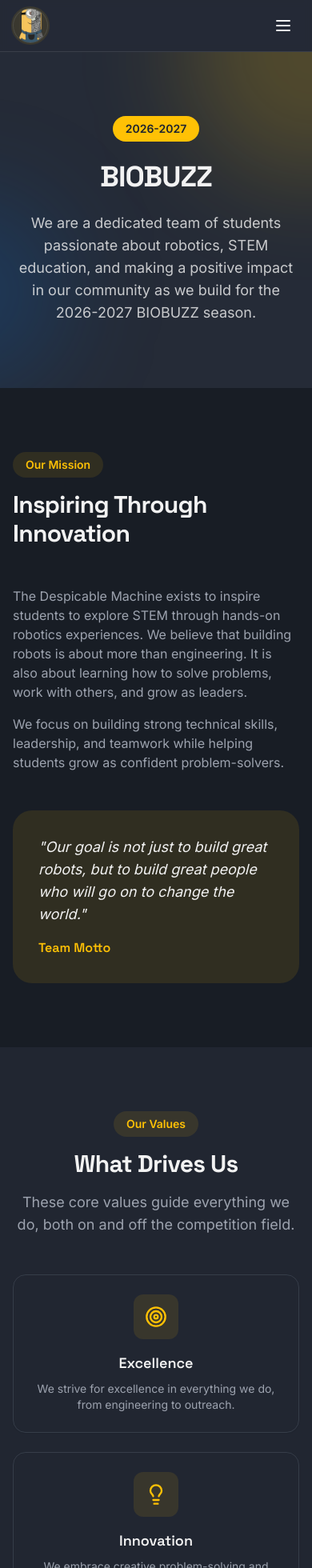
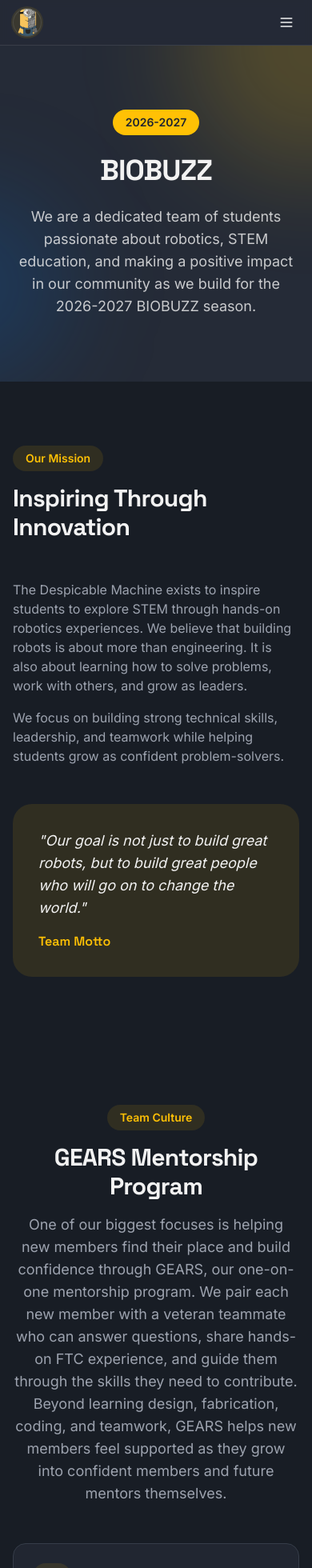
Before and after one commit to Despicable-Machine/DespicableMachinesWebsite, a Next.js app: page /about in a window 390 px wide. Shown: the top 1960 px of the page at 80% size. Built offline with nearby package versions, Linux system fonts and the light colour scheme.

Commit message:
Added gears section

```diff
--- a/app/about/page.tsx
+++ b/app/about/page.tsx
@@ -1,5 +1,14 @@
 import Link from "next/link";
-import { ArrowRight, Target, Lightbulb, Users, Heart, Award } from "lucide-react";
+import {
+  ArrowRight,
+  Handshake,
+  Target,
+  Lightbulb,
+  Sparkles,
+  Users,
+  Heart,
+  Award,
+} from "lucide-react";
 import { PageHero } from "@/components/ui/page-hero";
 import { SectionHeader } from "@/components/ui/section-header";
 import { Card, CardContent } from "@/components/ui/card";
@@ -41,6 +50,27 @@ const awards = [
   },
   { name: "Motivate Award Winner", event: "State Tournament", year: "2024" },
   { name: "Inspire Award Winner", event: "Regional Tournament", year: "2024" },
+];
+
+const gearsProgram = [
+  {
+    title: "Pairing",
+    description:
+      "Each experienced member is matched with a new member to build a supportive and hands-on learning connection.",
+    icon: Handshake,
+  },
+  {
+    title: "Mentorship",
+    description:
+      "New members learn the basics of design, fabrication, coding, and team workflow through direct guidance.",
+    icon: Users,
+  },
+  {
+    title: "Growth",
+    description:
+      "As members gain confidence, they take on more responsibility and help mentor the next wave of teammates.",
+    icon: Sparkles,
+  },
 ];
 
 
@@ -86,6 +116,34 @@ export default function AboutPage() {
                 Team Motto
               </p>
             </div>
+          </div>
+        </div>
+      </section>
+
+      {/* GEARS Program */}
+      <section className="py-20 sm:py-28">
+        <div className="mx-auto max-w-7xl px-4 sm:px-6 lg:px-8">
+          <SectionHeader
+            label="Team Culture"
+            title="GEARS Mentorship Program"
+            description="One of our biggest focuses is helping new members find their place and build confidence through GEARS, our one-on-one mentorship program. We pair each new member with a veteran teammate who can answer questions, share hands-on FTC experience, and guide them through the skills they need to contribute. Beyond learning design, fabrication, coding, and teamwork, GEARS helps new members feel supported as they grow into confident members and future mentors themselves."
+          />
+          <div className="grid gap-6 md:grid-cols-3">
+            {gearsProgram.map((item) => (
+              <Card key={item.title}>
+                <CardContent className="p-6">
+                  <div className="flex h-12 w-12 items-center justify-center rounded-2xl bg-primary/10">
+                    <item.icon className="h-6 w-6 text-primary" />
+                  </div>
+                  <h3 className="mt-5 font-display text-xl font-semibold">
+                    {item.title}
+                  </h3>
+                  <p className="mt-2 text-sm text-muted-foreground text-pretty">
+                    {item.description}
+                  </p>
+                </CardContent>
+              </Card>
+            ))}
           </div>
         </div>
       </section>
--- a/app/robot/page.tsx
+++ b/app/robot/page.tsx
@@ -1,31 +1,9 @@
 import Link from "next/link";
-import { ArrowRight, Cog, Users, Sparkles, Handshake } from "lucide-react";
+import { ArrowRight, Cog } from "lucide-react";
 import { PageHero } from "@/components/ui/page-hero";
 import { SectionHeader } from "@/components/ui/section-header";
-import { Card, CardContent } from "@/components/ui/card";
 import { buttonVariants } from "@/components/ui/button";
 import { cn } from "@/lib/utils";
-
-const gearsProgram = [
-  {
-    title: "Pairing",
-    description:
-      "Each experienced member is matched with a new member to build a supportive and hands-on learning connection.",
-    icon: Handshake,
-  },
-  {
-    title: "Mentorship",
-    description:
-      "New members learn the basics of design, fabrication, coding, and team workflow through direct guidance.",
-    icon: Users,
-  },
-  {
-    title: "Growth",
-    description:
-      "As members gain confidence, they take on more responsibility and help mentor the next wave of teammates.",
-    icon: Sparkles,
-  },
-];
 
 export default function RobotPage() {
   return (
@@ -73,34 +51,6 @@ export default function RobotPage() {
         </div>
       </section>
 
-      {/* Gears Program */}
-      <section className="py-20 sm:py-28 bg-muted">
-        <div className="mx-auto max-w-7xl px-4 sm:px-6 lg:px-8">
-          <SectionHeader
-            label="Team Culture"
-            title="Gears Program"
-            description="Every experienced member is paired with a new member to help guide learning, growth, and collaboration."
-          />
-          <div className="grid gap-6 md:grid-cols-3">
-            {gearsProgram.map((item) => (
-              <Card key={item.title}>
-                <CardContent className="p-6">
-                  <div className="flex h-12 w-12 items-center justify-center rounded-2xl bg-primary/10">
-                    <item.icon className="h-6 w-6 text-primary" />
-                  </div>
-                  <h3 className="mt-5 font-display text-xl font-semibold">
-                    {item.title}
-                  </h3>
-                  <p className="mt-2 text-sm text-muted-foreground text-pretty">
-                    {item.description}
-                  </p>
-                </CardContent>
-              </Card>
-            ))}
-          </div>
-        </div>
-      </section>
-
       {/* CTA */}
       <section className="py-20 sm:py-28 bg-accent text-accent-foreground">
         <div className="mx-auto max-w-4xl px-4 sm:px-6 lg:px-8 text-center">
--- a/components/header.tsx
+++ b/components/header.tsx
@@ -31,10 +31,10 @@ export function Header() {
   return (
     <header className="sticky top-0 z-50 bg-accent/95 backdrop-blur-sm border-b border-accent-foreground/10">
       <nav className="mx-auto max-w-7xl px-4 sm:px-6 lg:px-8">
-        <div className="flex h-16 items-center justify-between">
+        <div className="flex h-14 items-center justify-between sm:h-16">
           {/* Logo */}
-          <Link href="/" className="flex items-center gap-3 py-1">
-            <div className="relative flex h-11 w-11 items-center justify-center overflow-hidden rounded-full border border-accent-foreground/10 bg-primary/10 shadow-sm ring-2 ring-primary/10">
+          <Link href="/" className="flex items-center gap-2 py-1 sm:gap-3">
+            <div className="relative flex h-9 w-9 items-center justify-center overflow-hidden rounded-full border border-accent-foreground/10 bg-primary/10 shadow-sm ring-2 ring-primary/10 sm:h-11 sm:w-11">
               <img
                 src="/images/Misc/Icon.png"
                 alt="The Despicable Machine icon"
@@ -58,7 +58,7 @@ export function Header() {
                 >
                   <button className="flex items-center gap-1 rounded-lg px-3 py-2 text-sm font-medium text-accent-foreground transition-colors hover:bg-accent-foreground/10">
                     {item.name}
-                    <ChevronDown className="h-4 w-4" />
+                    <ChevronDown className="h-3.5 w-3.5 sm:h-4 sm:w-4" />
                   </button>
                   <div
                     className={cn(
@@ -104,14 +104,14 @@ export function Header() {
           {/* Mobile menu button */}
           <button
             type="button"
-            className="lg:hidden rounded-lg p-2 text-accent-foreground hover:bg-accent-foreground/10"
+            className="rounded-lg p-1.5 text-accent-foreground hover:bg-accent-foreground/10 sm:p-2 lg:hidden"
             onClick={() => setMobileMenuOpen(!mobileMenuOpen)}
           >
             <span className="sr-only">Open menu</span>
             {mobileMenuOpen ? (
-              <X className="h-6 w-6" />
+              <X className="h-5 w-5 sm:h-6 sm:w-6" />
             ) : (
-              <Menu className="h-6 w-6" />
+              <Menu className="h-5 w-5 sm:h-6 sm:w-6" />
             )}
           </button>
         </div>
@@ -136,9 +136,9 @@ export function Header() {
                     className="flex w-full items-center justify-between rounded-lg px-3 py-2 text-base font-medium text-accent-foreground hover:bg-accent-foreground/10"
                   >
                     {item.name}
-                    <ChevronDown
-                      className={cn(
-                        "h-4 w-4 transition-transform",
+                      <ChevronDown
+                        className={cn(
+                        "h-3.5 w-3.5 transition-transform sm:h-4 sm:w-4",
                         openDropdown === item.name && "rotate-180"
                       )}
                     />
```
